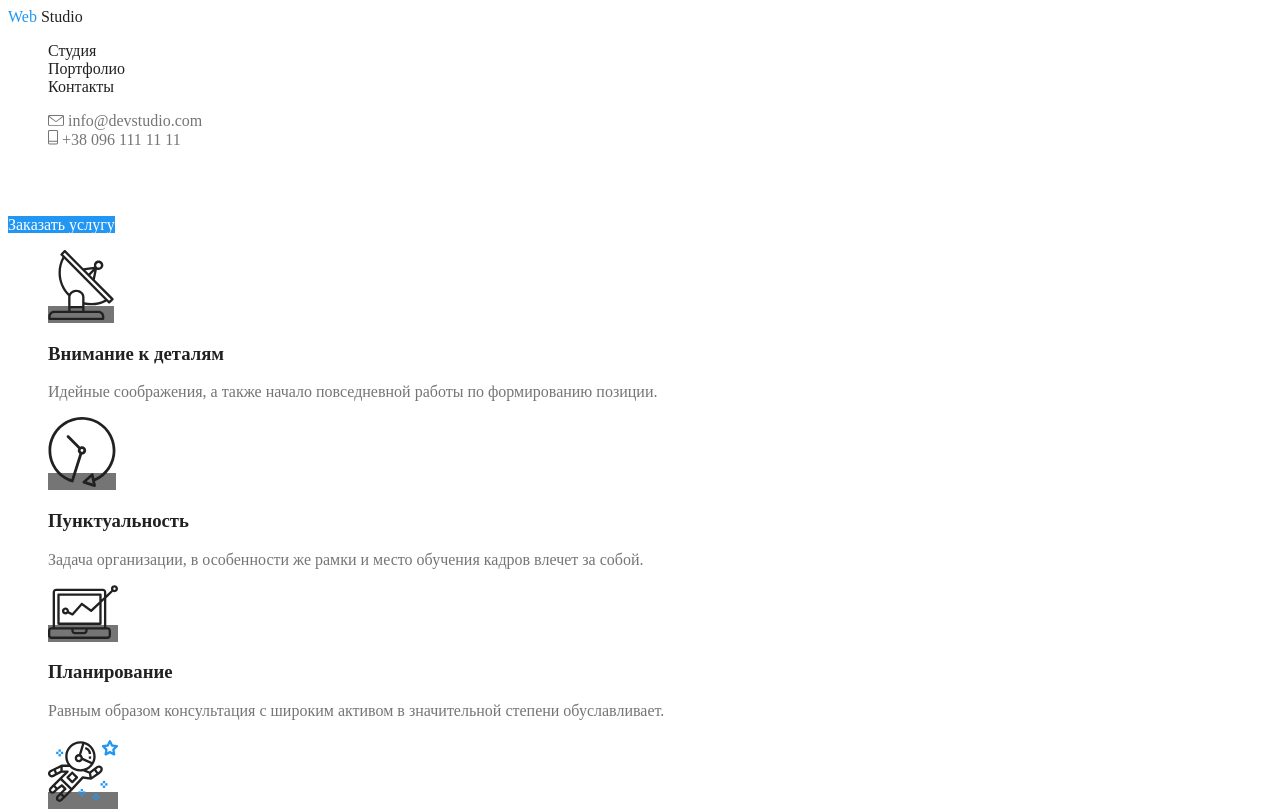
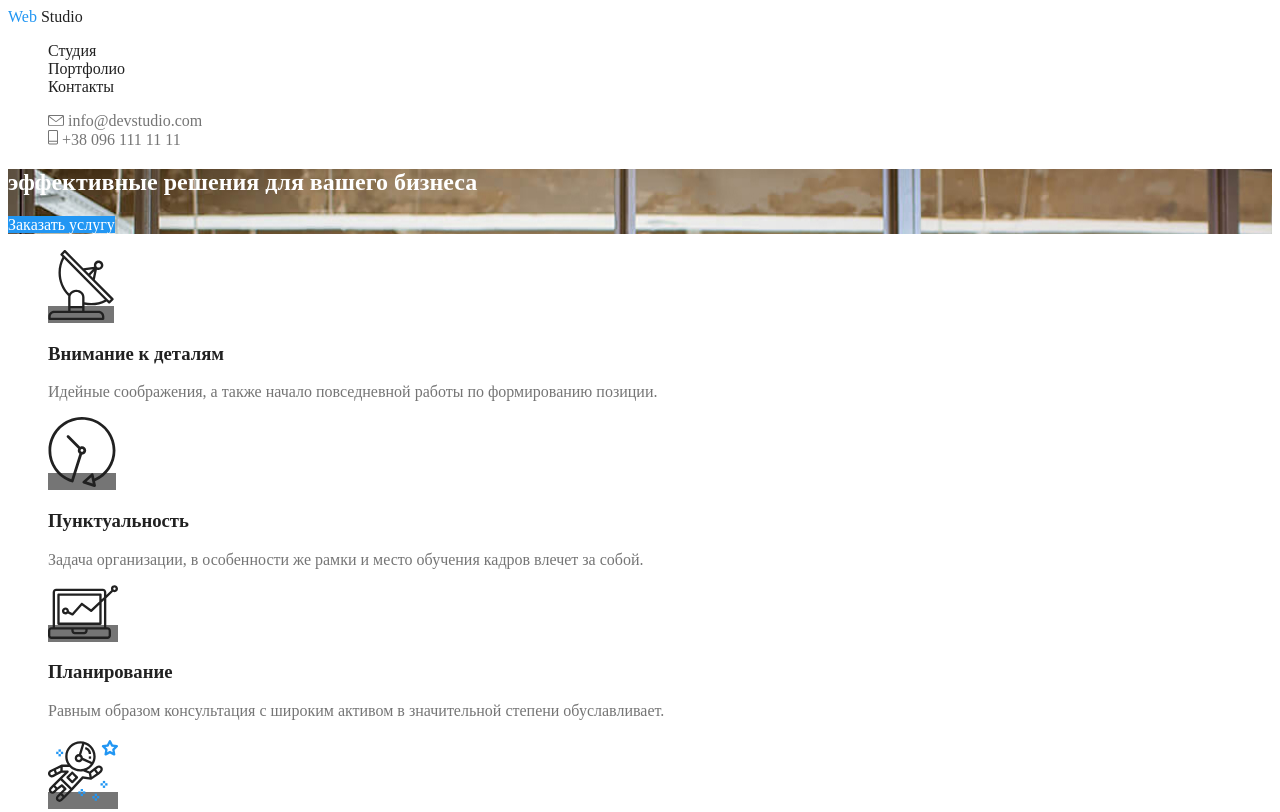
Before and after one commit to TOR968/goit-markup-hw-02, a plain HTML site: page index.html in a window 1280 px wide. Shown: the top 812 px of the page. Drawn offline with Linux system fonts and the light colour scheme.

Commit message:
Update styles.css

```diff
--- a/css/styles.css
+++ b/css/styles.css
@@ -46,9 +46,10 @@ nav span {
   color: var(--accent-color);
 }
 
-/* .hero{
-    background-image: url(./images/header.ipg);
-} */
+.hero{
+   background-image: url(../images/header.jpg);
+    /* background-color: rgba(47, 48, 58, 0.8); */
+}
 h1 {
   color: var(--primary-white-color);
 }
@@ -133,6 +134,7 @@ footer span {
 }
 .menu li{
     background-color: var(--second-background);
+    border-radius: 4px;
 }
 .menu li:hover,
 .menu li:focus {
```
